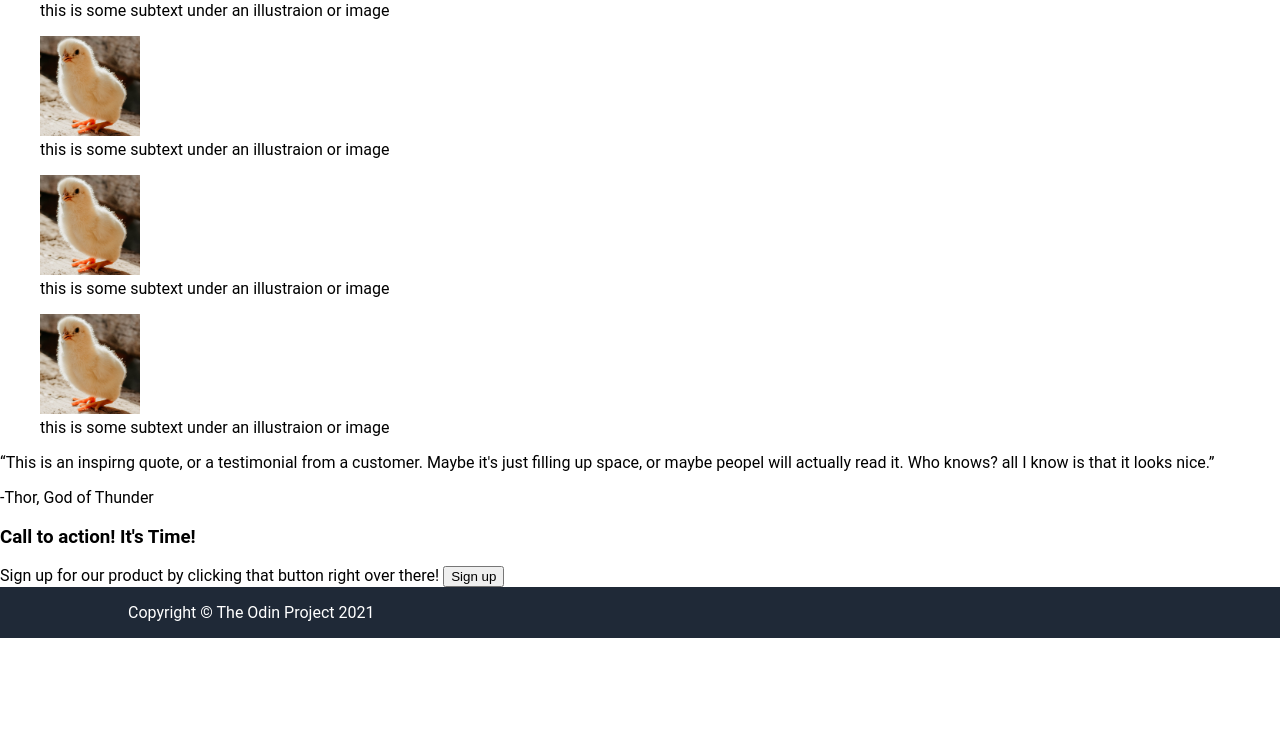
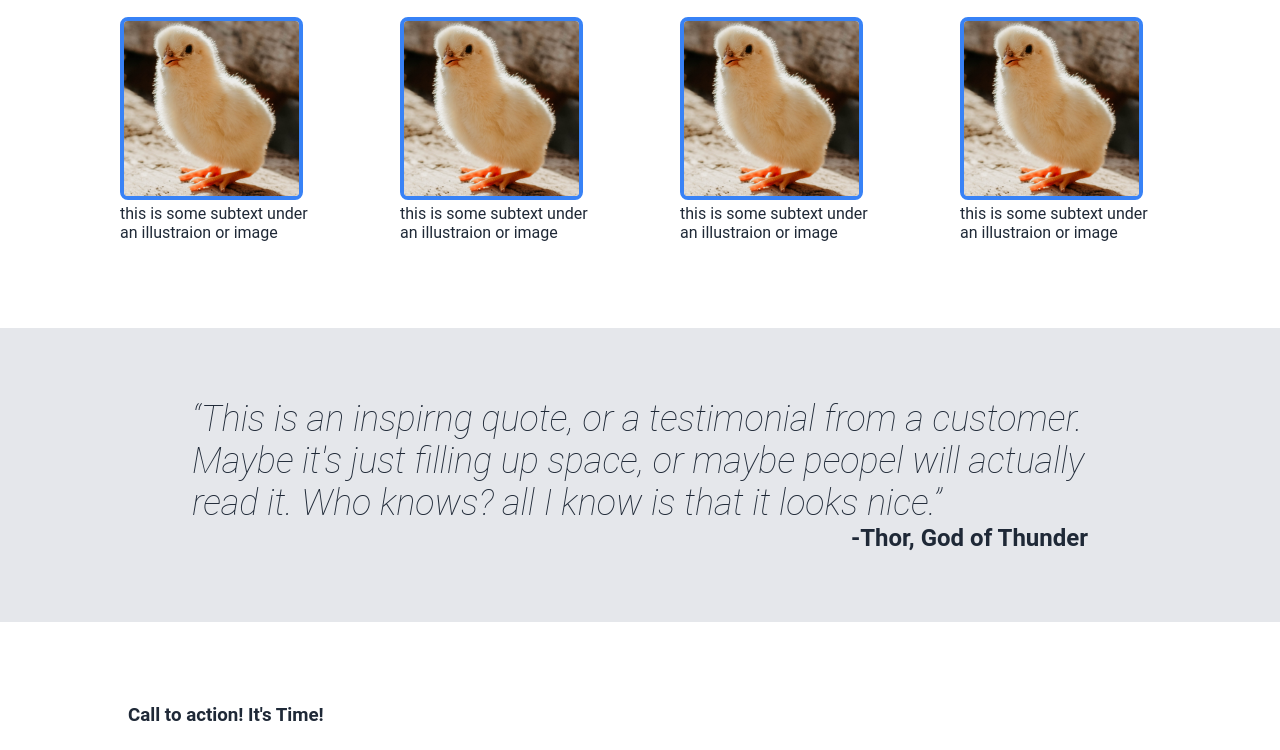
Before and after one commit to btomazin/landing-page, a plain HTML site: page index.html in a window 1280 px wide. Shown: the part 651-1401 px from the top of the page. Before the commit the page ends 1289 px from the top, so only its background shows below. Drawn offline with Linux system fonts and the light colour scheme.

Commit message:
Style information and quote sections

```diff
--- a/index.html
+++ b/index.html
@@ -49,7 +49,7 @@
       </div>
     </div>
     <div class="quote">
-      <q>This is an inspirng quote, or a testimonial from a customer. Maybe it's just filling up space, or maybe peopel will actually read it. Who knows? all I know is that it looks nice.</q>
+      <q class="quote-text">This is an inspirng quote, or a testimonial from a customer. Maybe it's just filling up space, or maybe peopel will actually read it. Who knows? all I know is that it looks nice.</q>
       <p class="quote-by">-Thor, God of Thunder</p>
     </div>
     <div class="action-call">
--- a/style.css
+++ b/style.css
@@ -4,9 +4,18 @@ body {
   padding: 0;
 }
 
+.info, header, footer, .quote, .action-call {
+  padding: 16px 10vw;
+}
+
+.hero-content, .info, .quote, .action-call {
+  padding-top: 5vw;
+  padding-bottom: 5vw;
+}
+
 .info img {
-  width: 100px;
-  height: 100px;
+  width: 175px;
+  height: 175px;
 }
 
 .hero-img img{
@@ -19,7 +28,6 @@ body {
 header, footer {
   background-color: #1F2937;
   color: white;
-  padding: 16px 10vw;
 }
 
 .logo {
@@ -52,7 +60,6 @@ header, footer {
 
 .hero-content {
   display: flex;
-  padding: 5vw 0;
   align-items: center;
   height: auto;
   justify-content: space-between;
@@ -74,7 +81,7 @@ header, footer {
   margin: 0;
 }
 
-.hero-main button {
+button {
   background-color: #3882F6;
   color: #F9FAF8;
   border: 0;
@@ -83,3 +90,53 @@ header, footer {
   margin-top: 8px;
 
 }
+
+.info{
+  padding: 70px 0;
+}
+
+.info-container {
+  display: flex;
+  flex-wrap: wrap;
+  justify-content: center;
+
+}
+
+.info-container figcaption{
+  max-width: 200px;
+
+}
+
+.info-container img{
+  border-radius: 8px;
+
+  border: 4px solid #3882F6;
+}
+
+main{
+  color: #1F2937;
+}
+.info h2 {
+  text-align: center;
+  font-size: 36px;
+  font-weight: bolder;
+}
+
+.quote{
+
+  background-color: #E5E7EB;
+  padding: 70px 15vw;
+}
+
+.quote-text{
+  font-size: 36px;
+  font-style: italic;
+  font-weight: lighter;
+}
+
+.quote-by {
+  font-weight: bold;
+  text-align: end;
+  font-size: 24px;
+  margin: 0;
+}
```
